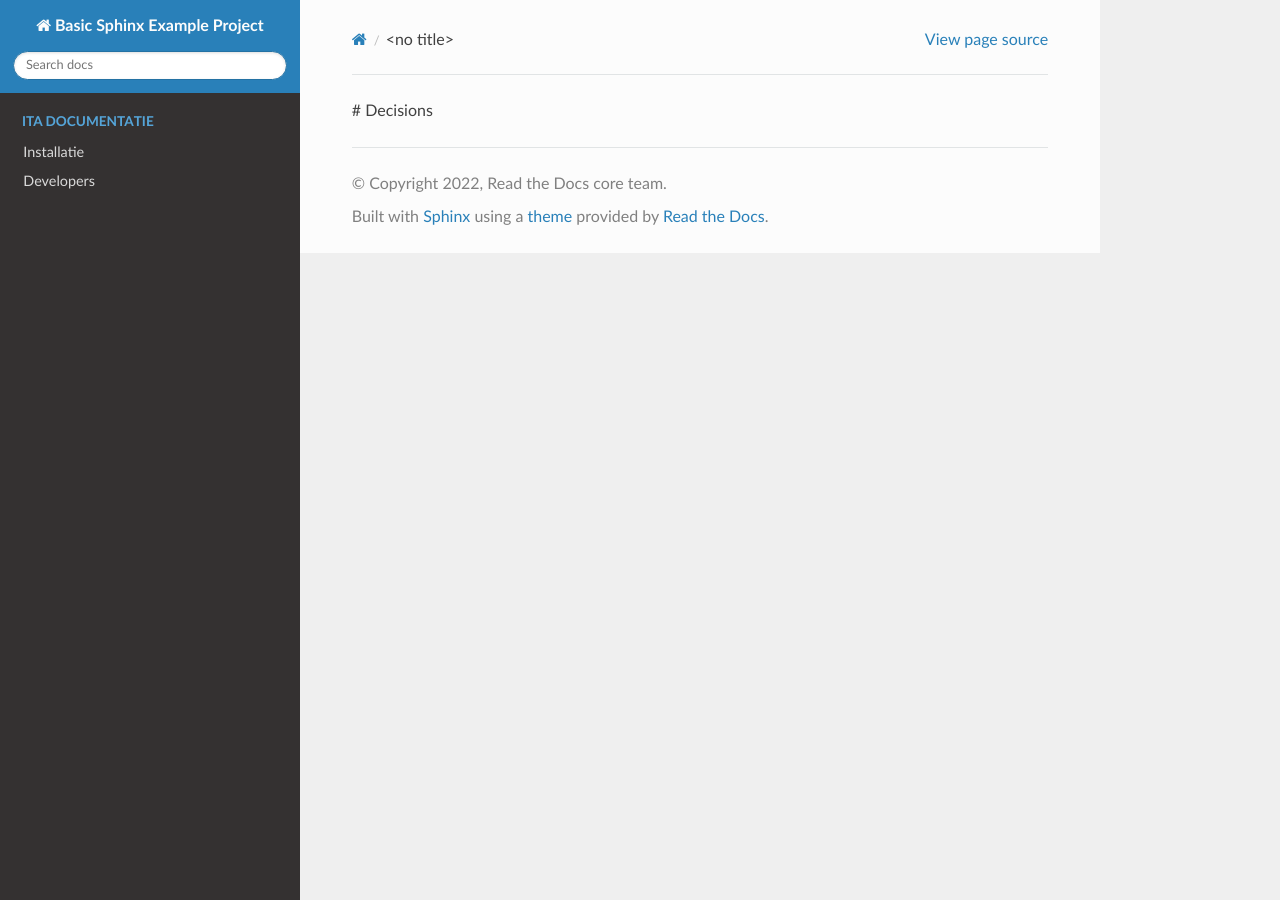
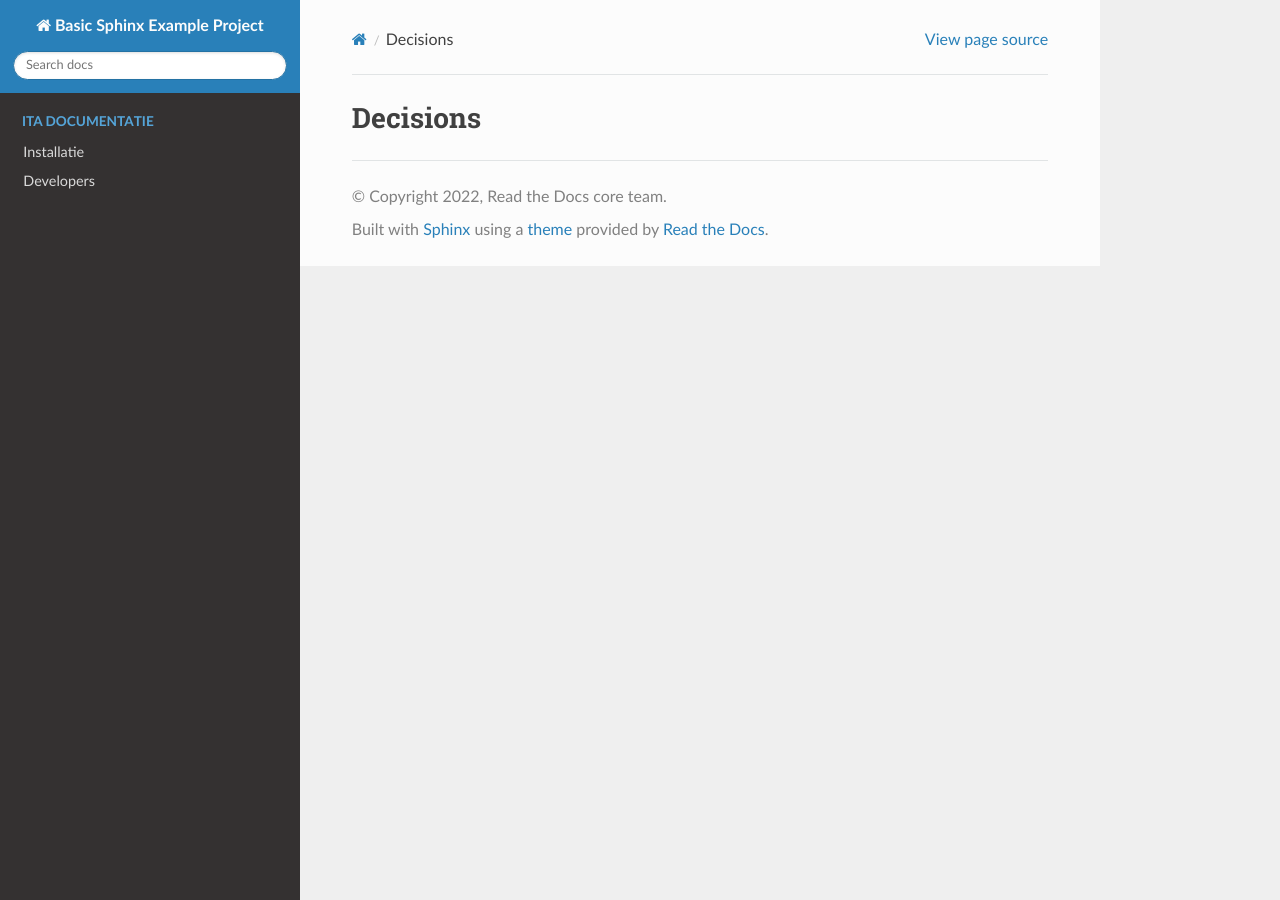
Before and after one commit to Interne-Taak-Afhandeling/.github, a Sphinx documentation site: the page built from docs/decision-record/index.rst, in a window 1280 px wide. Built offline with Sphinx 7.4.7 and the Read the Docs theme 3.1.0, drawn with Linux system fonts in a browser that asks for light colours; pages that are not in the unit, such as notebooks, are missing from menus.

Commit message:
Update index.rst

```diff
--- a/docs/decision-record/index.rst
+++ b/docs/decision-record/index.rst
@@ -1 +1,2 @@
-# Decisions
+Decisions
+=========
```
